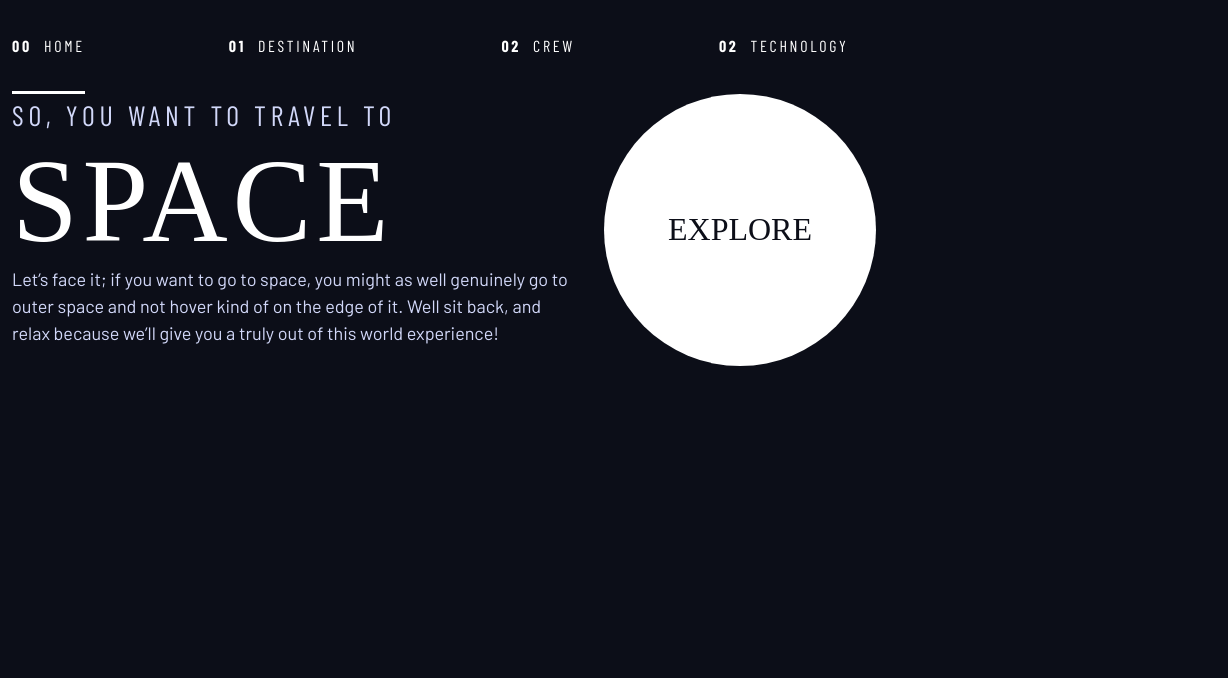
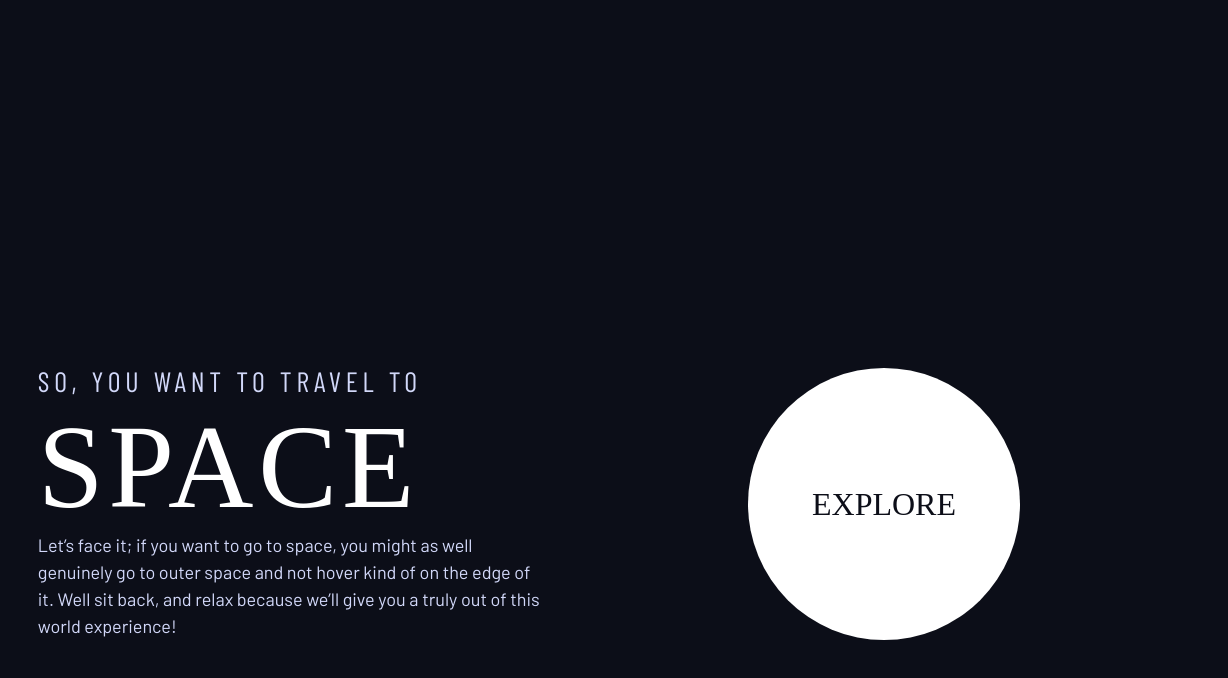
Before and after one commit to suzannepach/space-travel-website, a website built with webpack: page index.html in a window 1280 px wide. Shown: the full height of the page, 52-1280 px from the left. Built offline with nearby package versions, Linux system fonts and the light colour scheme; a web font is replaced by a local one.

Commit message:
Added final touches to the homepage layout

```diff
--- a/index.css
+++ b/index.css
@@ -150,11 +150,19 @@ select {
 
 .grid-container {
     display: grid;
+    text-align: center;
+    place-items: center;
+    padding-inline: 1rem;
+}
+
+.grid-container * {
+    max-width: 50ch;
 }
 
 @media (min-width: 45rem) {
     .grid-container {
-        grid-template-columns: minmax(2rem,1fr) repeat(2, minmax(0, 40rem)) minmax(2rem,1fr);
+        text-align: left;
+        grid-template-columns: minmax(1rem,1fr) repeat(2, minmax(0, 40rem)) minmax(1rem,1fr);
         column-gap: var(--container-gap,2rem);
     }
 
@@ -164,6 +172,11 @@ select {
 
     .grid-container > *:last-child {
         grid-column: 3;
+    }
+
+    .grid-container--home {
+        padding-bottom: max(6rem, 20vh);
+        align-items: end;
     }
 }
 
@@ -235,6 +248,7 @@ select {
 /* ------------------------------------------ */
 
 .large-button {
+    font-size: 2rem;
     position: relative;
     display: inline-grid;
     z-index: 1;
--- a/index.html
+++ b/index.html
@@ -21,7 +21,7 @@
         <div>
             <img src="./assets/shared/logo.svg" alt="space tourism logo" class="logo">
         </div>
-        <nav class="primary-navigation underline-indicators flex">
+<!--        <nav class="primary-navigation underline-indicators flex">
             <li class="active"><a class="uppercase fs-300 ff-sans-cond text-white letter-spacing-2"
                 href="index.html"><span>00</span>Home</a></li>
             <li><a class="uppercase fs-300 ff-sans-cond text-white letter-spacing-2"
@@ -30,23 +30,21 @@
                 href="crew.html"><span>02</span>Crew</a></li>
             <li><a class="uppercase fs-300 ff-sans-cond text-white letter-spacing-2"
                 href="technology.html"><span>02</span>Technology</a></li>
-        </nav>
+        </nav>-->
     </header>
 
-    <main>
-        <div class="grid-container">
+        <div class="grid-container grid-container--home">
             <div>
                 <h1  class="text-accent fs-500 ff-sans-cond uppercase letter-spacing-1">So, you want to travel to
-                    <span class="fs-900 ff-serif uppercase text-white d-block">Space</span></h1>
+                    <span class="fs-900 ff-serif text-white d-block">Space</span></h1>
                 <p class="text-accent">Let’s face it; if you want to go to space, you might as well genuinely go to
                     outer space and not hover kind of on the edge of it. Well sit back, and relax
                     because we’ll give you a truly out of this world experience!</p>
             </div>
             <div>
-                <a href="#" class="large-button bg-white text-dark fs-600 ff-serif uppercase">Explore</a>
+                <a href="#" class="large-button bg-white text-dark ff-serif uppercase">Explore</a>
             </div>
         </div>
-    </main>
 
   </body>
   </html>
```
